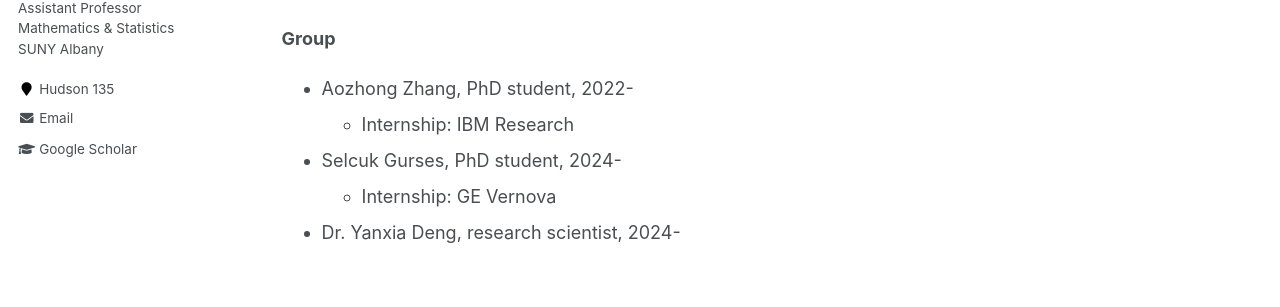
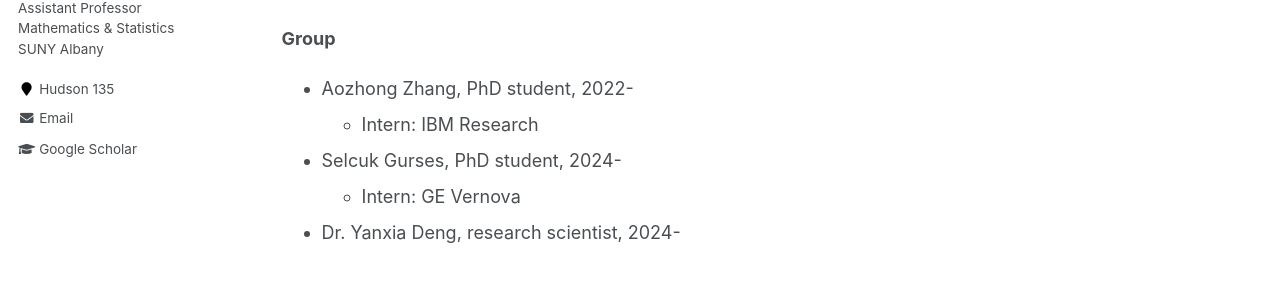
Before and after one commit to yin-penghang/yin-penghang.github.io, a Jekyll site: the page built from _pages/about.md, in a window 1280 px wide. Shown: the part 344-651 px from the top of the page. Built offline with Jekyll 4.4.1, drawn with Linux system fonts in a browser that asks for light colours; some of the changed lines change nothing that is shown.

Commit message:
Update about.md

```diff
--- a/_pages/about.md
+++ b/_pages/about.md
@@ -14,9 +14,9 @@ Currently, I am focused on advancing efficient inference and fine-tuning techniq
 
 **Group**
 - Aozhong Zhang, PhD student, 2022-
-   - Internship: IBM Research
+   - Intern: IBM Research
 
 - Selcuk Gurses, PhD student, 2024-
-   - Internship: GE Vernova
+   - Intern: GE Vernova
 
 - Dr. Yanxia Deng, research scientist, 2024-
```
